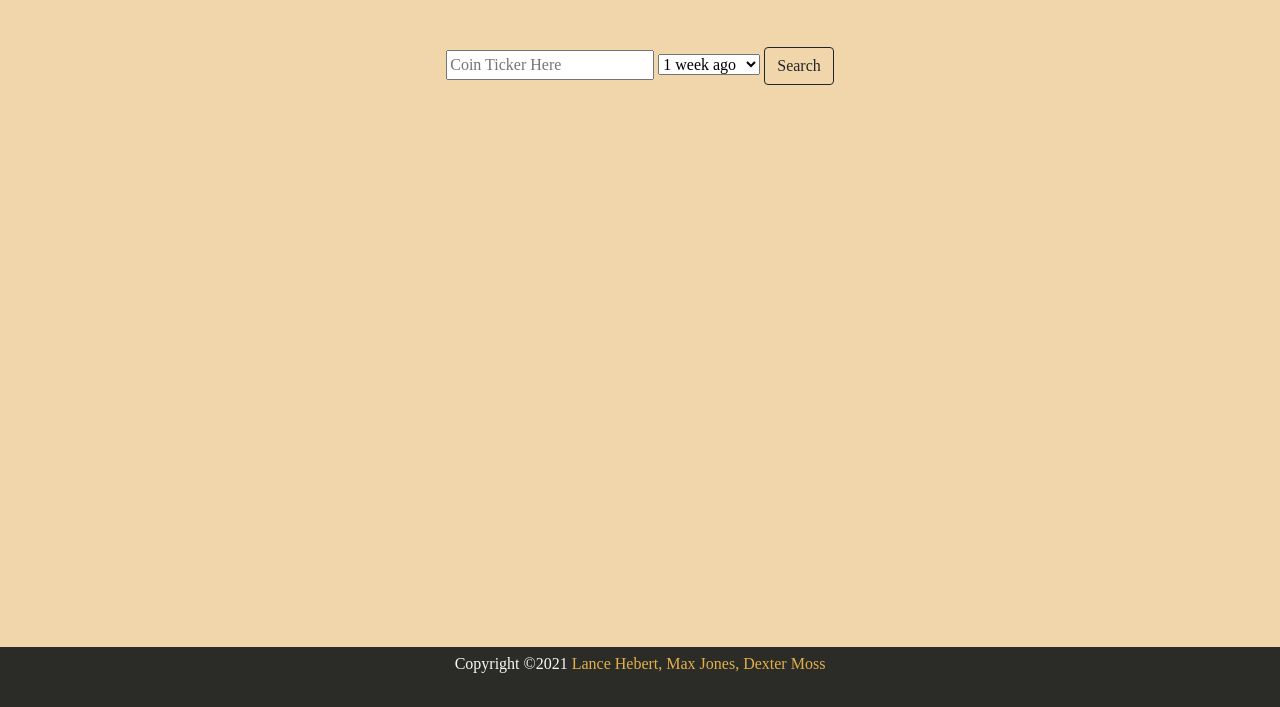
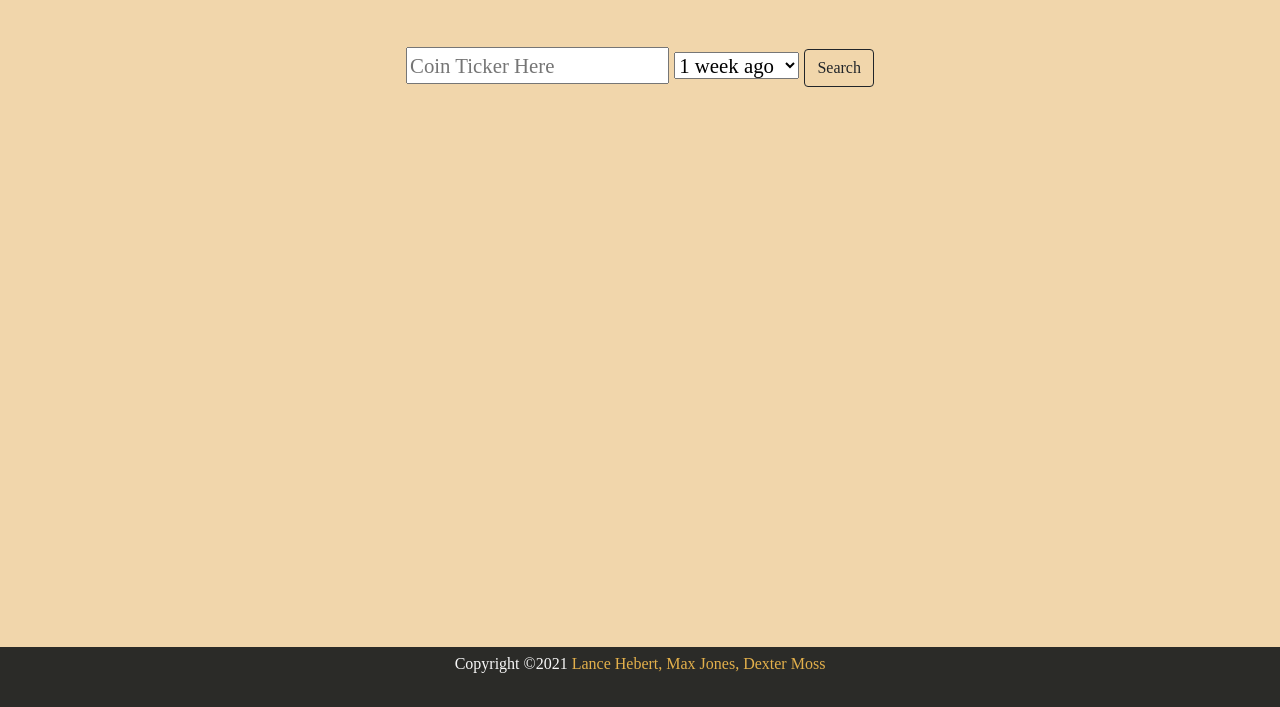
Before and after one commit to LanceHebert/project-1-week-3, a website with bundled scripts: page index.html in a window 1280 px wide. Shown: the part 93-800 px from the top of the page. Built offline with nearby package versions, Linux system fonts and the light colour scheme.

Commit message:
Changed input text sizing

```diff
--- a/src/styles.css
+++ b/src/styles.css
@@ -17,6 +17,9 @@ html ,body{
   }
   span{
     color: #E3B04B;
+  }
+  #formInput{
+    font-size: 1.3rem;
   }
   .fa-arrow-circle-up{
     color:#F1D6AB;
```
Also changed, not shown: index.html (line endings or trailing spaces).
